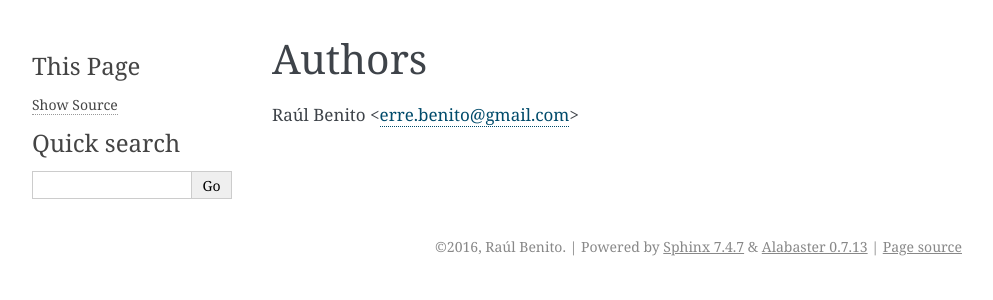
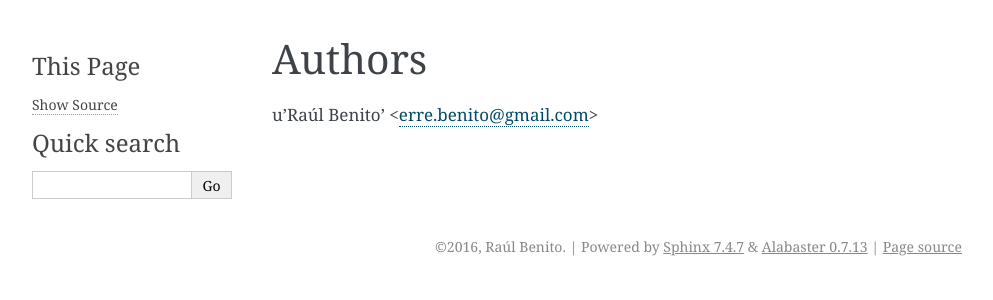
Before and after one commit to errebenito/tweesten, a Sphinx documentation site: the page built from docs/source/authors.rst, in a window 1280 px wide. Shown: the top 300 px of the page, without its empty margins (148-1141 px from the left). Built offline with Sphinx 7.4.7, drawn with Linux system fonts in a browser that asks for light colours.

Commit message:
Fix documentation encoding

```diff
--- a/docs/source/authors.rst
+++ b/docs/source/authors.rst
@@ -1,4 +1,4 @@
 Authors
 =======
 
-Raúl Benito <erre.benito@gmail.com>
+u'Raúl Benito' <erre.benito@gmail.com>
```
